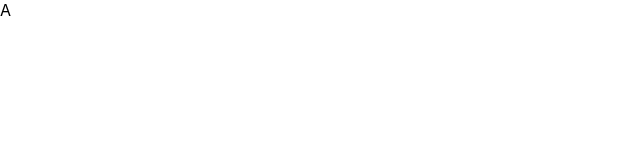
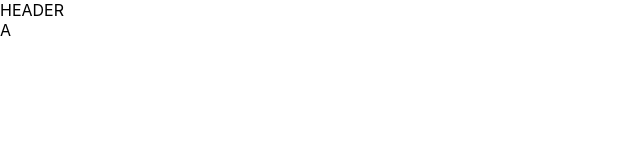
Before and after one commit to GiuseppeFitzsimmons/notionexercise, a React (Create React App) app: page / in a window 1280 px wide. Shown: the top 160 px of the page, without its empty margins (0-640 px from the left). Built offline with nearby package versions, Linux system fonts and the light colour scheme.

Commit message:
basic components

```diff
--- a/package.json
+++ b/package.json
@@ -8,6 +8,7 @@
     "@testing-library/user-event": "^12.8.3",
     "react": "^17.0.2",
     "react-dom": "^17.0.2",
+    "react-router-dom": "^5.2.0",
     "react-scripts": "4.0.3",
     "web-vitals": "^1.1.1"
   },
--- a/src/App.js
+++ b/src/App.js
@@ -1,9 +1,14 @@
+import { React } from 'react';
+import ReactDOM from "react-dom";
 import logo from './logo.svg';
 import './App.css';
+import { BrowserRouter, Route, Link } from "react-router-dom";
+import Header from './widgets/header'
 
 function App() {
   return (
     <div>
+      <Header />
       A
     </div>
   );
--- /dev/null
+++ b/src/widgets/header.js
@@ -0,0 +1,9 @@
+import { React } from 'react';
+
+export default function Header(props) {
+    return (
+        <div>
+            HEADER
+        </div>
+    )
+}
```
Also changed, not shown: src/views/homePage.js (added, +9 -0 lines), src/views/interventions.js (added, +10 -0 lines), 1 other file (tests, documents, lock files or other folders).
